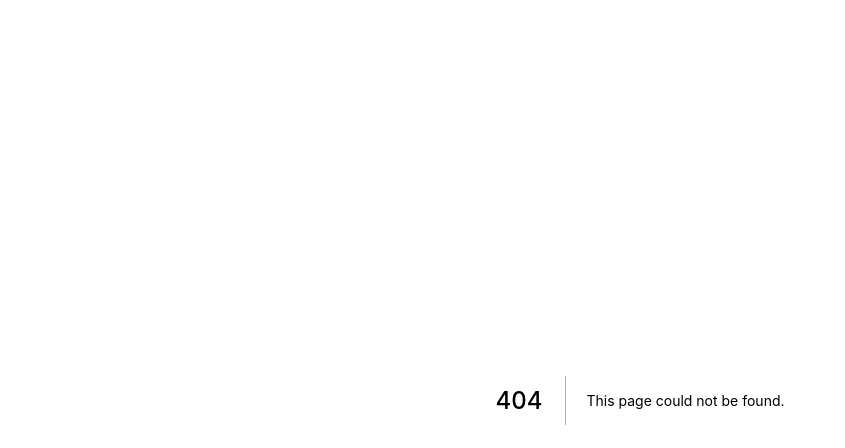
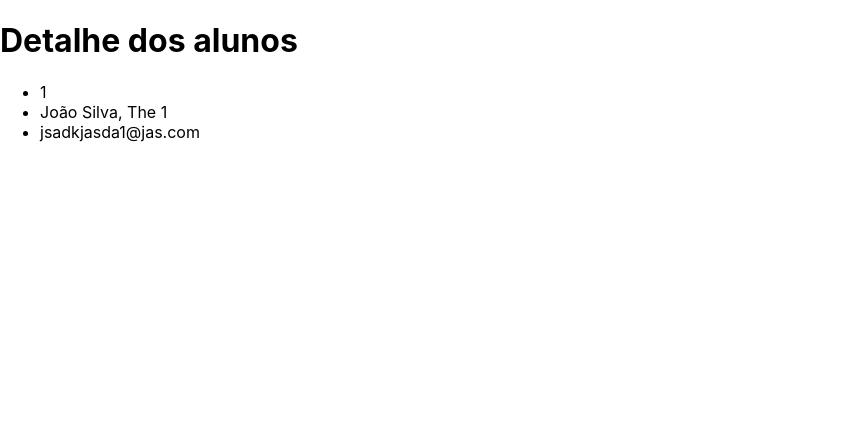
Before and after one commit to thelunardi/cod3r-react-next, a Next.js app: page /students/1 in a window 1280 px wide. Before the commit this address had no page. Shown: the top 448 px of the page, without its empty margins (0-845 px from the left). Built offline with nearby package versions, Linux system fonts and the light colour scheme.

Commit message:
:sparkles: working with getStaticPaths

```diff
--- /dev/null
+++ b/pages/api/students/[id].js
@@ -0,0 +1,9 @@
+export default function handler(req, res) {
+    const id = +req.query.id
+
+    res.status(200).json({
+        id: id,
+        name: `João Silva, The ${id}`,
+        email: `jsadkjasda${id}@jas.com`
+    })
+}
--- /dev/null
+++ b/pages/api/students/tutors.js
@@ -0,0 +1,3 @@
+export default function handler(req, res) {
+    res.status(200).json([100, 200, 300, 400])
+}
--- /dev/null
+++ b/pages/students/[id].jsx
@@ -0,0 +1,41 @@
+export async function getStaticPaths() {
+    const resp = await fetch(`http://localhost:3000/api/students/tutors`)
+    const ids = await resp.json()
+
+    const paths = ids.map(id => {
+        return { params: {id: `${id}`}}
+    })
+
+    return {
+        // fallback: false, // 404 se não encontrar o ID específico
+        fallback: true,
+        paths
+    }
+}
+
+export async function getStaticProps({params}) {
+    const resp = await fetch(`http://localhost:3000/api/students/${params.id}`)
+    const student = await resp.json()
+    return {
+        props: {
+            student
+        }
+    }
+}
+
+export default function StudentPerId(props) {
+    const {student} = props
+    return (
+        <div>
+            <h1>Detalhe dos alunos</h1>
+            {student ?
+                    <ul>
+                        <li>{student.id}</li>
+                        <li>{student.name}</li>
+                        <li>{student.email}</li>
+                    </ul>
+                    : false
+            }
+        </div>
+    )
+}
```
